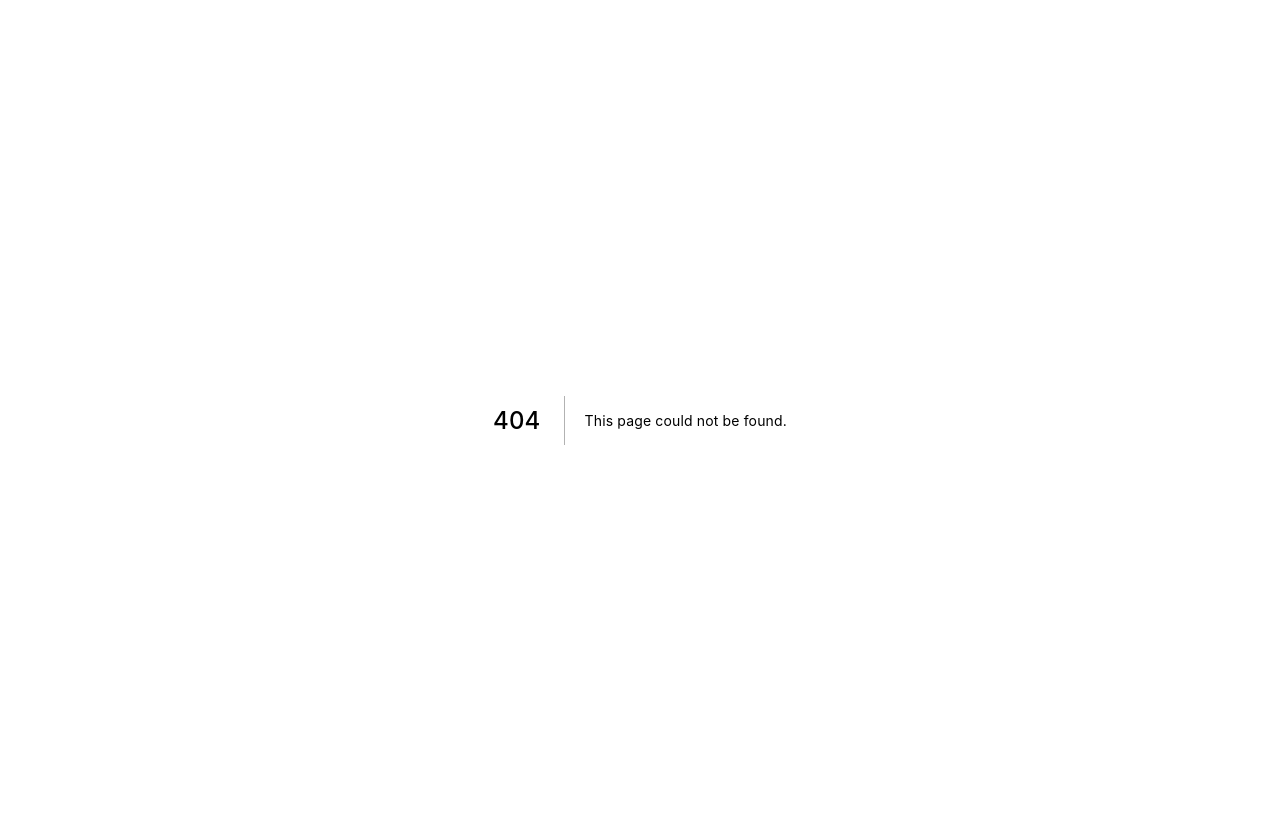
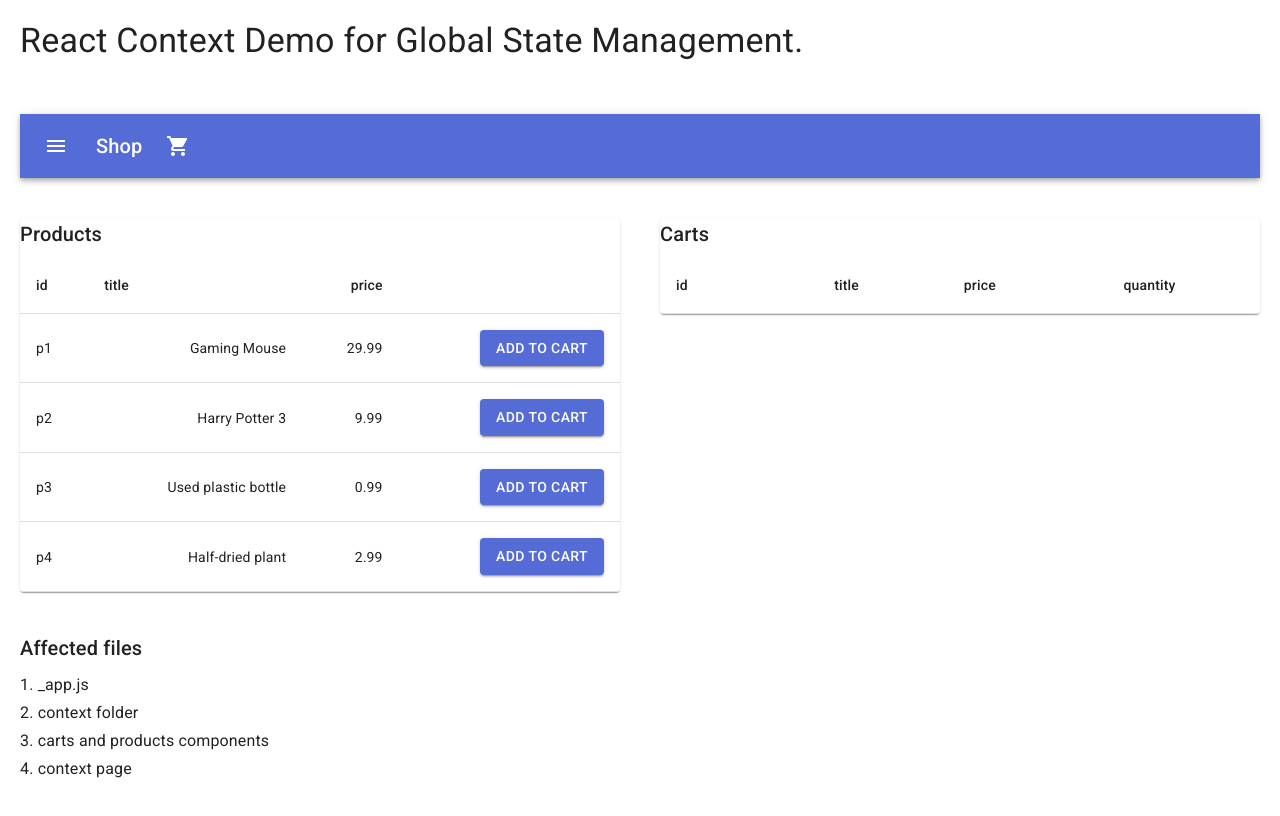
Before and after one commit to jbmarvin24/next-demo, a Next.js app: page /context in a window 1280 px wide. Before the commit this address had no page. Shown: the top 816 px of the page. Built offline with nearby package versions, Linux system fonts and the light colour scheme.

Commit message:
React Context

```diff
--- a/package.json
+++ b/package.json
@@ -10,6 +10,7 @@
   "dependencies": {
     "@apollo/client": "^3.2.1",
     "@material-ui/core": "^4.11.0",
+    "@material-ui/icons": "^4.9.1",
     "formik": "^2.1.6",
     "graphql": "^15.3.0",
     "next": "9.5.3",
--- /dev/null
+++ b/src/components/carts.js
@@ -0,0 +1,70 @@
+import {
+  TableContainer,
+  Table,
+  TableBody,
+  TableHead,
+  TableRow,
+  TableCell,
+  makeStyles,
+  Paper,
+  Typography,
+  Button,
+} from "@material-ui/core";
+import { useContext, useEffect } from "react";
+import ShopContext from "../context/shop-context";
+
+const useStyles = makeStyles({
+  table: {
+    //minWidth: 650,
+  },
+});
+
+const Carts = () => {
+  const context = useContext(ShopContext);
+
+  // useEffect(() => {
+  //   console.log(context);
+  // }, [context]);
+
+  const classes = useStyles();
+  return (
+    <TableContainer component={Paper}>
+      <Typography variant="h6" gutterBottom>
+        Carts
+      </Typography>
+      <Table className={classes.table} aria-label="simple table">
+        <TableHead>
+          <TableRow>
+            <TableCell>id</TableCell>
+            <TableCell align="right">title</TableCell>
+            <TableCell align="right">price</TableCell>
+            <TableCell align="right">quantity</TableCell>
+            <TableCell align="right"></TableCell>
+          </TableRow>
+        </TableHead>
+        <TableBody>
+          {context.cart.map((cart) => (
+            <TableRow key={cart.id}>
+              <TableCell component="th" scope="row">
+                {cart.id}
+              </TableCell>
+              <TableCell align="right">{cart.title}</TableCell>
+              <TableCell align="right">{cart.price}</TableCell>
+              <TableCell align="right">{cart.quantity}</TableCell>
+              <TableCell align="right">
+                <Button
+                  variant="contained"
+                  color="primary"
+                  onClick={context.removeProductFromCart.bind(this, cart.id)}
+                >
+                  Remove
+                </Button>
+              </TableCell>
+            </TableRow>
+          ))}
+        </TableBody>
+      </Table>
+    </TableContainer>
+  );
+};
+export default Carts;
--- /dev/null
+++ b/src/components/products.js
@@ -0,0 +1,68 @@
+import { useContext, useEffect } from "react";
+import {
+  TableContainer,
+  Table,
+  TableBody,
+  TableHead,
+  TableRow,
+  TableCell,
+  makeStyles,
+  Paper,
+  Typography,
+  Button,
+} from "@material-ui/core";
+import ShopContext from "../context/shop-context";
+
+const useStyles = makeStyles({
+  table: {
+    //minWidth: 650,
+  },
+});
+
+const Products = () => {
+  const context = useContext(ShopContext);
+
+  useEffect(() => {
+    //console.log(context);
+  }, []);
+
+  const classes = useStyles();
+  return (
+    <TableContainer component={Paper}>
+      <Typography variant="h6" gutterBottom>
+        Products
+      </Typography>
+      <Table className={classes.table} aria-label="simple table">
+        <TableHead>
+          <TableRow>
+            <TableCell>id</TableCell>
+            <TableCell>title</TableCell>
+            <TableCell align="right">price</TableCell>
+            <TableCell align="right"></TableCell>
+          </TableRow>
+        </TableHead>
+        <TableBody>
+          {context.products.map((product) => (
+            <TableRow key={product.id}>
+              <TableCell component="th" scope="row">
+                {product.id}
+              </TableCell>
+              <TableCell align="right">{product.title}</TableCell>
+              <TableCell align="right">{product.price}</TableCell>
+              <TableCell align="right">
+                <Button
+                  variant="contained"
+                  color="primary"
+                  onClick={context.addProductToCart.bind(this, product)}
+                >
+                  Add to Cart
+                </Button>
+              </TableCell>
+            </TableRow>
+          ))}
+        </TableBody>
+      </Table>
+    </TableContainer>
+  );
+};
+export default Products;
--- a/src/containers/homePage.js
+++ b/src/containers/homePage.js
@@ -48,6 +48,12 @@ const HomePage = () => {
           6. Apollo Client Demo
         </Link>
       </NLink>
+      <br />
+      <NLink href="/context">
+        <Link href="#" color="inherit">
+          7. React Context Demo for Global State Management
+        </Link>
+      </NLink>
     </div>
   );
 };
--- /dev/null
+++ b/src/context/GlobalState.js
@@ -0,0 +1,47 @@
+import React, { useState, useReducer } from "react";
+
+import ShopContext from "./shop-context";
+import { shopReducer, ADD_PRODUCT, REMOVE_PRODUCT } from "./reducers";
+
+const GlobalState = (props) => {
+  const products = [
+    { id: "p1", title: "Gaming Mouse", price: 29.99 },
+    { id: "p2", title: "Harry Potter 3", price: 9.99 },
+    { id: "p3", title: "Used plastic bottle", price: 0.99 },
+    { id: "p4", title: "Half-dried plant", price: 2.99 },
+  ];
+  // const [cart, setCart] = useState([]);
+  const [cartState, dispatch] = useReducer(shopReducer, { cart: [] });
+
+  const addProductToCart = (product) => {
+    // setTimeout(() => {
+    //   // setCart(updatedCart);
+    //   dispatch({ type: ADD_PRODUCT, product: product });
+    // }, 700);
+
+    dispatch({ type: ADD_PRODUCT, product: product });
+  };
+
+  const removeProductFromCart = (productId) => {
+    // setTimeout(() => {
+    //   // setCart(updatedCart);
+    //   dispatch({ type: REMOVE_PRODUCT, productId: productId });
+    // }, 700);
+    dispatch({ type: REMOVE_PRODUCT, productId: productId });
+  };
+
+  return (
+    <ShopContext.Provider
+      value={{
+        products: products,
+        cart: cartState.cart,
+        addProductToCart: addProductToCart,
+        removeProductFromCart: removeProductFromCart,
+      }}
+    >
+      {props.children}
+    </ShopContext.Provider>
+  );
+};
+
+export default GlobalState;
--- /dev/null
+++ b/src/context/reducers.js
@@ -0,0 +1,50 @@
+export const ADD_PRODUCT = "ADD_PRODUCT";
+export const REMOVE_PRODUCT = "REMOVE_PRODUCT";
+
+const addProductToCart = (product, state) => {
+  const updatedCart = [...state.cart];
+  const updatedItemIndex = updatedCart.findIndex(
+    (item) => item.id === product.id
+  );
+
+  if (updatedItemIndex < 0) {
+    updatedCart.push({ ...product, quantity: 1 });
+  } else {
+    const updatedItem = {
+      ...updatedCart[updatedItemIndex],
+    };
+    updatedItem.quantity++;
+    updatedCart[updatedItemIndex] = updatedItem;
+  }
+  return { ...state, cart: updatedCart };
+};
+
+const removeProductFromCart = (productId, state) => {
+  //console.log('Removing product with id: ' + productId);
+  const updatedCart = [...state.cart];
+  const updatedItemIndex = updatedCart.findIndex(
+    (item) => item.id === productId
+  );
+
+  const updatedItem = {
+    ...updatedCart[updatedItemIndex],
+  };
+  updatedItem.quantity--;
+  if (updatedItem.quantity <= 0) {
+    updatedCart.splice(updatedItemIndex, 1);
+  } else {
+    updatedCart[updatedItemIndex] = updatedItem;
+  }
+  return { ...state, cart: updatedCart };
+};
+
+export const shopReducer = (state, action) => {
+  switch (action.type) {
+    case ADD_PRODUCT:
+      return addProductToCart(action.product, state);
+    case REMOVE_PRODUCT:
+      return removeProductFromCart(action.productId, state);
+    default:
+      return state;
+  }
+};
--- /dev/null
+++ b/src/context/shop-context.js
@@ -0,0 +1,14 @@
+import React from "react";
+
+// It may not do, this is for only auto completion
+export default React.createContext({
+  products: [
+    { id: "p1", title: "Gaming Mouse", price: 29.99 },
+    { id: "p2", title: "Harry Potter 3", price: 9.99 },
+    { id: "p3", title: "Used plastic bottle", price: 0.99 },
+    { id: "p4", title: "Half-dried plant", price: 2.99 },
+  ],
+  cart: [],
+  addProductToCart: (product) => {},
+  removeProductFromCart: (productId) => {},
+});
--- a/src/pages/_app.js
+++ b/src/pages/_app.js
@@ -6,7 +6,8 @@ import CssBaseline from "@material-ui/core/CssBaseline";
 import theme from "../theme";
 import "../styles/globals.css";
 import { ApolloProvider } from "@apollo/client";
-import { useApollo } from "../../apollo/client";
+import { useApollo } from "../apollo/client";
+import GlobalState from "../context/GlobalState";
 
 export default function MyApp(props) {
   const { Component, pageProps } = props;
@@ -22,6 +23,7 @@ export default function MyApp(props) {
 
   return (
     <ApolloProvider client={apolloClient}>
+      <GlobalState>
         <Head>
           <title>Next JS Demo</title>
           <meta
@@ -34,6 +36,7 @@ export default function MyApp(props) {
           <CssBaseline />
           <Component {...pageProps} />
         </ThemeProvider>
+      </GlobalState>
     </ApolloProvider>
   );
 }
--- /dev/null
+++ b/src/pages/context.js
@@ -0,0 +1,90 @@
+import {
+  Typography,
+  Grid,
+  AppBar,
+  Toolbar,
+  IconButton,
+  makeStyles,
+  Badge,
+} from "@material-ui/core";
+import { Menu as MenuIcon, ShoppingCart } from "@material-ui/icons";
+import Products from "../components/products";
+import Carts from "../components/carts";
+import ShopContext from "../context/shop-context";
+import { useContext } from "react";
+
+const useStyles = makeStyles((theme) => ({
+  root: {
+    flexGrow: 1,
+  },
+  menuButton: {
+    marginRight: theme.spacing(2),
+  },
+  cart: {
+    marginLeft: theme.spacing(3),
+  },
+}));
+
+const Context = () => {
+  const context = useContext(ShopContext);
+
+  const classes = useStyles();
+
+  return (
+    <Grid container spacing={5}>
+      <Grid item xs={12}>
+        <Typography variant="h4" gutterBottom>
+          React Context Demo for Global State Management.
+        </Typography>
+      </Grid>
+      <Grid item xs={12}>
+        <div className={classes.root}>
+          <AppBar position="static">
+            <Toolbar>
+              <IconButton
+                edge="start"
+                className={classes.menuButton}
+                color="inherit"
+                aria-label="menu"
+              >
+                <MenuIcon />
+              </IconButton>
+              <Typography variant="h6">Shop</Typography>
+              <Badge
+                className={classes.cart}
+                badgeContent={context.cart.reduce((count, curItem) => {
+                  return count + curItem.quantity;
+                }, 0)}
+                color="error"
+              >
+                <ShoppingCart />
+              </Badge>
+            </Toolbar>
+          </AppBar>
+        </div>
+      </Grid>
+      <Grid item xs={12} sm={6}>
+        <Products />
+      </Grid>
+      <Grid item xs={12} sm={6}>
+        <Carts />
+      </Grid>
+      <Grid item xs={12}>
+        <Typography variant="h6" gutterBottom>
+          Affected files
+        </Typography>
+        <Typography variant="subtitle1" gutterBottom>
+          1. _app.js
+          <br />
+          2. context folder
+          <br />
+          3. carts and products components
+          <br />
+          4. context page
+        </Typography>
+      </Grid>
+    </Grid>
+  );
+};
+
+export default Context;
```
Also changed, not shown: src/apollo/client.js (renamed from apollo/client.js), 1 other file (tests, documents, lock files or other folders). Lines whose indentation alone changed are shown as unchanged.
